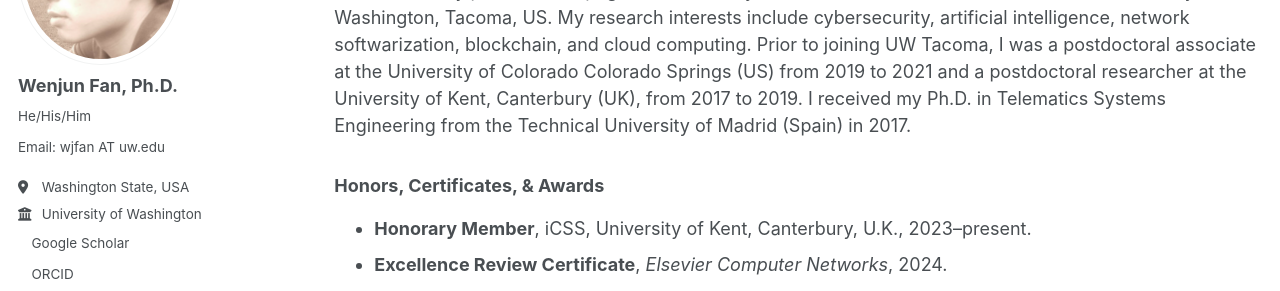
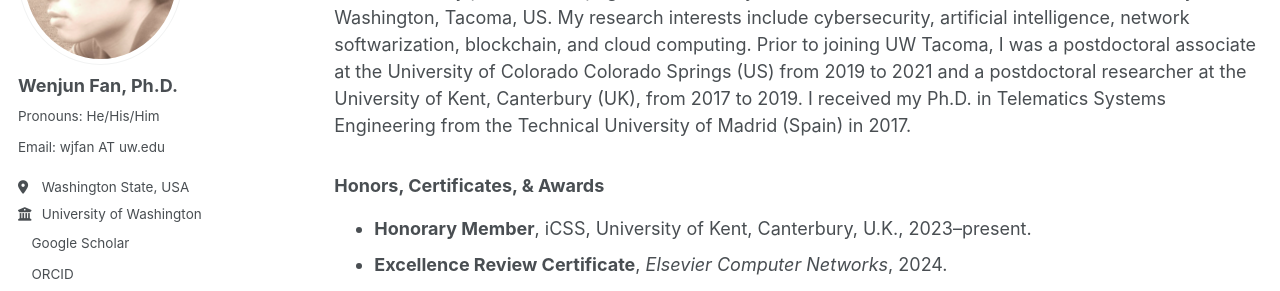
Before and after one commit to fanwj2010/fanwj2010.github.io, a Jekyll site: the page built from _pages/about.md, in a window 1280 px wide. Shown: the part 214-505 px from the top of the page. Built offline with Jekyll 4.4.1, drawn with Linux system fonts in a browser that asks for light colours; a script bundle is joined from its source files by our own code; a style sheet for code colours, icons or effects is not loaded.

Commit message:
Update _config.yml

```diff
--- a/_config.yml
+++ b/_config.yml
@@ -25,7 +25,7 @@
   # Biographic information
   avatar           : "headshot.PNG"
   name             : "Wenjun Fan, Ph.D."
-  pronouns         : "He/His/Him" # example: "she/her"
+  pronouns         : "Pronouns: He/His/Him" # example: "she/her"
   bio              : "Email: wjfan AT uw.edu"
   location         : "Washington State, USA"
   employer         : "University of Washington"
```
